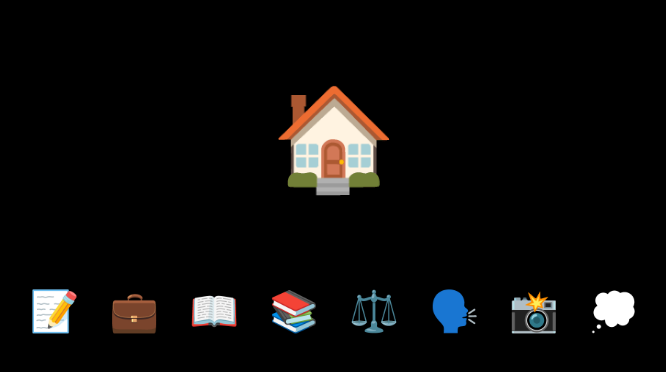
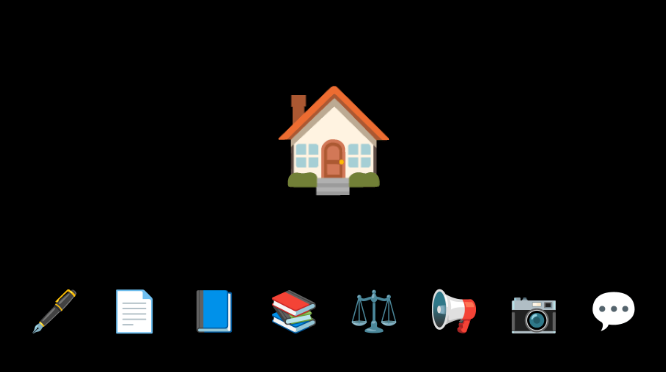
Before and after one commit to SmartJello/Senior-Portfolio, a plain HTML site: page index.html in a window 1280 px wide. Shown: the whole page, without its empty margins (306-972 px from the left). Drawn offline with Linux system fonts and the light colour scheme.

Commit message:
Update index.html

```diff
--- a/index.html
+++ b/index.html
@@ -9,18 +9,22 @@
 <body>
 
   <main class="emoji-home">
+    <!-- Big Center House -->
     <div class="house">🏠</div>
+
+    <!-- Dynamic Label -->
     <div id="hover-label" class="label">&nbsp;</div>
 
+    <!-- Emoji Navigation Grid -->
     <div class="emoji-grid">
-      <a href="poetry.html" class="emoji-item" data-label="Poetry">📝</a>
-      <a href="professional-writing.html" class="emoji-item" data-label="Resume">💼</a>
-      <a href="personal-narrative.html" class="emoji-item" data-label="Narrative">📖</a>
+      <a href="poetry.html" class="emoji-item" data-label="Poetry">🖋️</a>
+      <a href="professional-writing.html" class="emoji-item" data-label="Resume">📄</a>
+      <a href="personal-narrative.html" class="emoji-item" data-label="Narrative">📘</a>
       <a href="literary-analysis.html" class="emoji-item" data-label="Lit Essay">📚</a>
       <a href="synthesis-argument.html" class="emoji-item" data-label="Argument">⚖️</a>
-      <a href="advocacy.html" class="emoji-item" data-label="Advocacy">🗣️</a>
-      <a href="highschool-snapshot.html" class="emoji-item" data-label="HS Snapshot">📸</a>
-      <a href="reflective-writing.html" class="emoji-item" data-label="Reflections">💭</a>
+      <a href="advocacy.html" class="emoji-item" data-label="Advocacy">📢</a>
+      <a href="highschool-snapshot.html" class="emoji-item" data-label="HS Snapshot">📷</a>
+      <a href="reflective-writing.html" class="emoji-item" data-label="Reflections">💬</a>
     </div>
   </main>
 
```
